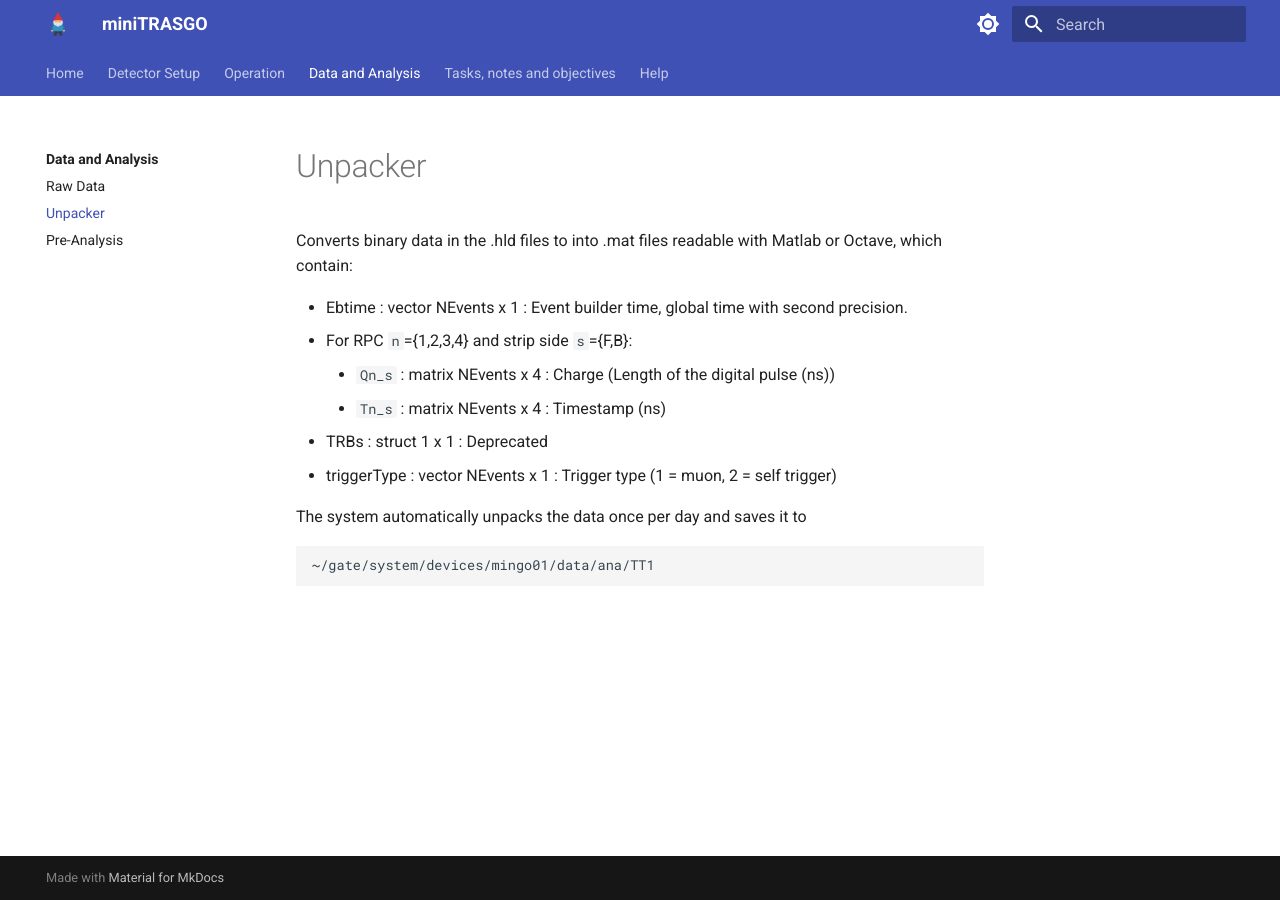
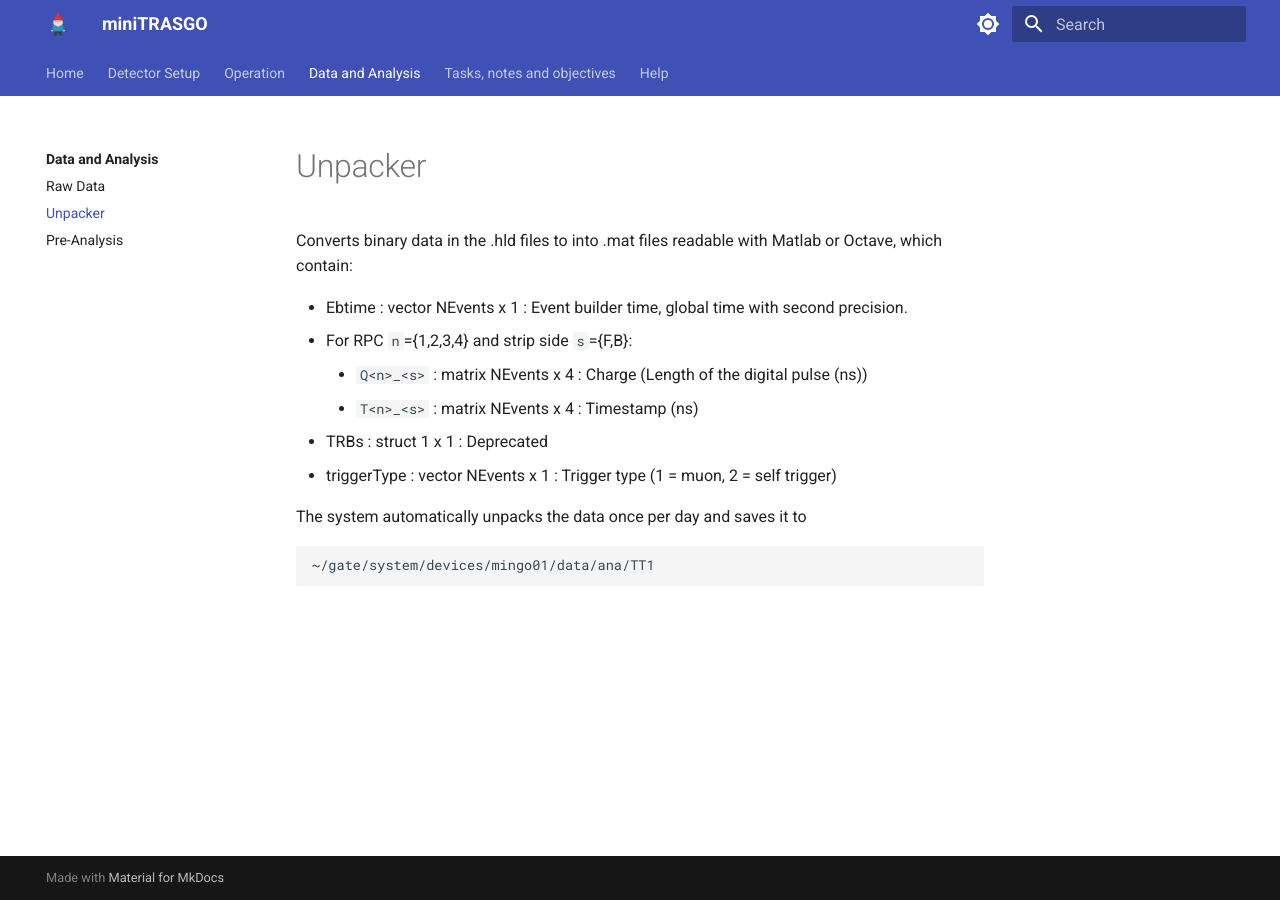
Before and after one commit to cayesoneira/miniTRASGO-documentation, an MkDocs documentation site: the page built from docs/data/unpacker.md, in a window 1280 px wide. Built offline with MkDocs 1.6.1 and Material for MkDocs 9.7.7, drawn with Linux system fonts in a browser that asks for light colours.

```diff
--- a/docs/data/unpacker.md
+++ b/docs/data/unpacker.md
@@ -2,8 +2,8 @@ Converts binary data in the .hld files to into .mat files readable with Matlab o
 
 - Ebtime : vector NEvents x 1 : Event builder time, global time with second precision.
 - For RPC `n`={1,2,3,4} and strip side `s`={F,B}:
-    - `Qn_s` : matrix NEvents x 4 : Charge (Length of the digital pulse (ns))
-    - `Tn_s` : matrix NEvents x 4 : Timestamp (ns)
+    - `Q<n>_<s>` : matrix NEvents x 4 : Charge (Length of the digital pulse (ns))
+    - `T<n>_<s>` : matrix NEvents x 4 : Timestamp (ns)
 - TRBs : struct 1 x 1 : Deprecated
 - triggerType : vector NEvents x 1 : Trigger type (1 = muon, 2 = self trigger)
 
```
